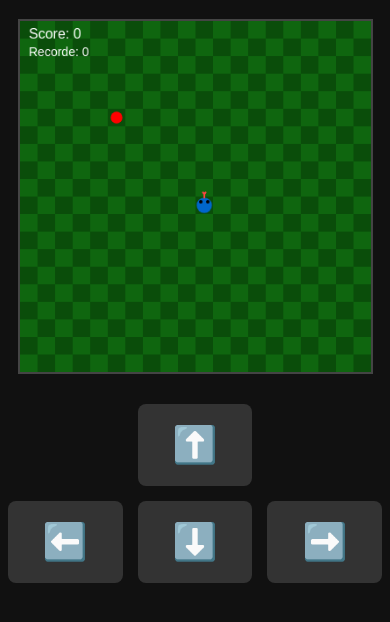
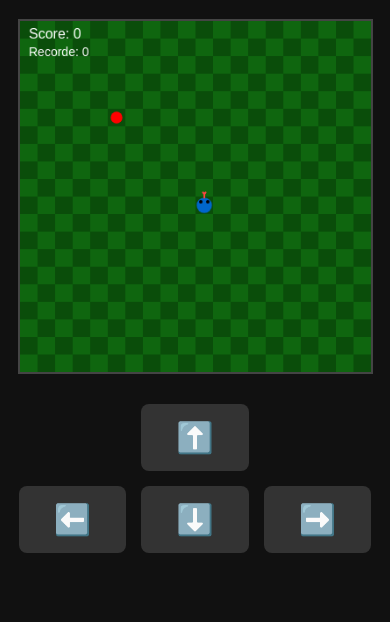
Before and after one commit to AlanSantos401/Jogo-Cobrinha, a plain HTML site: page index.html in a window 390 px wide. Shown: the part 80-702 px from the top of the page. Drawn offline with Linux system fonts and the light colour scheme.

Commit message:
Atualização

```diff
--- a/style.css
+++ b/style.css
@@ -95,8 +95,8 @@ canvas {
   }
 
   #mobile-controls button {
-    font-size: 36px;
-    padding: 20px 35px;
+    font-size: 30px;
+    padding: 16px 35px;
   }
 
   #gameOverMessage p {
```
Also changed, not shown: assets/Jogo-da-cobrinha-readme.png (deleted), assets/jogo-da-cobrinha.png (added).
